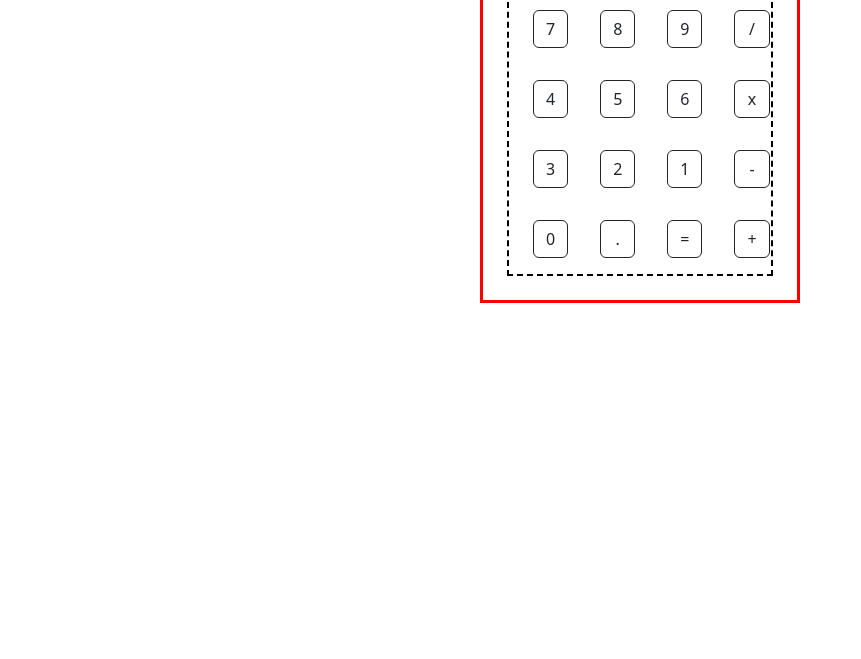
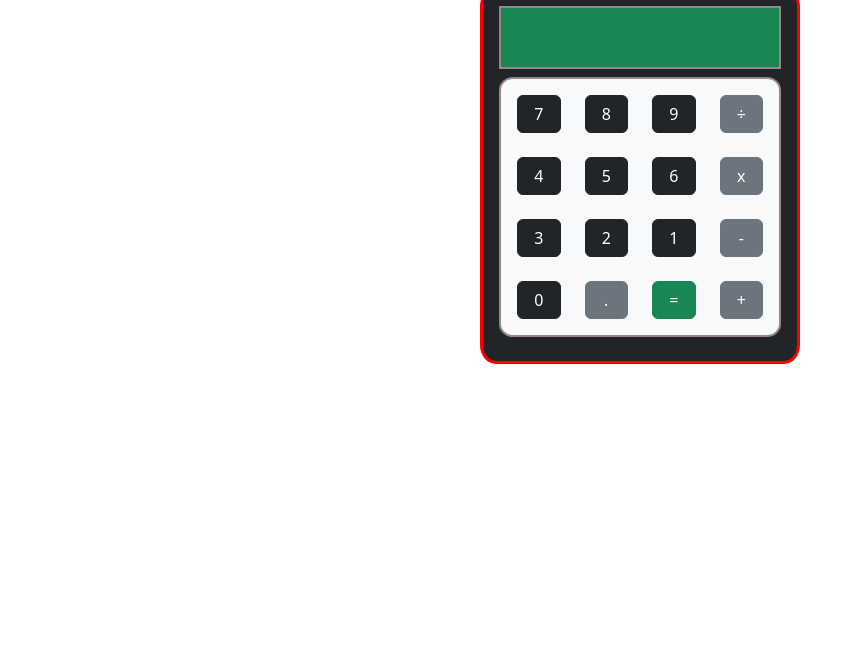
Before and after one commit to GabPSant/Calculadora-JS, a plain HTML site: page index.html in a window 1280 px wide. Shown: the part 141-800 px from the top of the page, without its empty margins (0-861 px from the left). Drawn offline with nearby package versions, Linux system fonts and the light colour scheme.

Commit message:
Ajustes no javascript e termino do design da cálculadora

```diff
--- a/index.css
+++ b/index.css
@@ -5,25 +5,41 @@
     box-sizing: inherit;
 }
 
+#titulo{
+    text-align: center;
+    margin-bottom: 5rem;
+}
+
 #calculadora{
     display: block;
-    gap: 1rem;
     padding: 1.5rem;
     border: 3px solid red;
+    border-radius: 5%;
     margin-left: auto;
     margin-right: auto;
     width: 20rem;
+    height: auto;
 }
 
 #painel{
-    border: 2px dashed green;
-    text-align: center;
+    display: flex;
+    border: 2px solid rgb(152, 135, 135);
+    height: 2.2em;
+    font-size: 1.8em;
+    text-wrap: wrap;
+    margin-bottom: 0.5rem;
 }
 
 #botoes{
     padding: 1rem 1.5rem 1rem 1.5rem;
-    border: 2px dashed black;
+    border: 2px solid rgb(152, 135, 135);
+    border-radius: 5%;
     display: grid;
     grid-template-columns: 0.3fr 0.3fr 0.3fr 0.3fr;
-    gap: 2rem;
+    gap: 1.5rem;
 }
+
+.simbolo{
+    font-size: medium;
+    font-weight: 600;
+}
--- a/index.html
+++ b/index.html
@@ -3,37 +3,36 @@
 <head>
     <meta charset="UTF-8">
     <meta name="viewport" content="width=device-width, initial-scale=1.0">
-    <link rel="script" href="index.js">
+    <!--a propiedade 'defer' serve para definir que o script só dever ser lido depois, não durante a compilação da página-->
+    <script src="index.js" defer></script>
     <link rel="stylesheet" href="index.css">
     <link href="https://cdn.jsdelivr.net/npm/bootstrap@5.3.2/dist/css/bootstrap.min.css" rel="stylesheet" integrity="sha384-T3c6CoIi6uLrA9TneNEoa7RxnatzjcDSCmG1MXxSR1GAsXEV/Dwwykc2MPK8M2HN" crossorigin="anonymous">
-    <title>Document</title>
+    <title>Calculadora</title>
 </head>
 <body>
     <main>
-        <h1>Calculadora</h1>
-        <section id="calculadora">
-            <h2 id="painel">Painel</h2>
-            <section id="botoes">
-                <button class="btn btn-outline-dark">7</button>
-                <button class="btn btn-outline-dark">8</button>
-                <button class="btn btn-outline-dark">9</button>
-                <button class="btn btn-outline-dark">/</button>
-                <button class="btn btn-outline-dark">4</button>
-                <button class="btn btn-outline-dark">5</button>
-                <button class="btn btn-outline-dark">6</button>
-                <button class="btn btn-outline-dark">x</button>
-                <button class="btn btn-outline-dark">3</button>
-                <button class="btn btn-outline-dark">2</button>
-                <button class="btn btn-outline-dark">1</button>
-                <button class="btn btn-outline-dark">-</button>
-                <button class="btn btn-outline-dark">0</button>
-                <button class="btn btn-outline-dark">.</button>
-                <button class="btn btn-outline-dark">=</button>
-                <button class="btn btn-outline-dark">+</button>
+        <h1 id="titulo">Calculadora</h1>
+        <section id="calculadora" class="p-3 mb-2 bg-dark text-white">
+            <h2 id="painel" class="p-3 mb-2 bg-success text-white"></h2>
+            <section id="botoes" class="p-3 mb-2 bg-light text-dark">
+                <button type="button" onclick=guardar(7) class="btn btn-dark simbolo">7</button>
+                <button type="button" onclick=guardar(8) class="btn btn-dark simblo">8</button>
+                <button type="button" onclick=guardar(9) class="btn btn-dark simbolo">9</button>
+                <button type="button" onclick=divisao() class="btn btn-secondary simbolo">÷</button>
+                <button type="button" onclick=guardar(4) class="btn btn-dark simbolo">4</button>
+                <button type="button" onclick=guardar(5) class="btn btn-dark simbolo">5</button>
+                <button type="button" onclick=guardar(6) class="btn btn-dark simbolo">6</button>
+                <button type="button" onclick=multiplicacao() class="btn btn-secondary simbolo">x</button>
+                <button type="button" onclick=guardar(3) class="btn btn-dark simbolo">3</button>
+                <button type="button" onclick=guardar(2) class="btn btn-dark simbolo">2</button>
+                <button type="button" onclick=guardar(1) class="btn btn-dark simbolo">1</button>
+                <button type="button" onclick=subtracao() class="btn btn-secondary simbolo">-</button>
+                <button type="button" onclick=guardar(0) class="btn btn-dark simbolo">0</button>
+                <button type="button" onclick=ponto() class="btn btn-secondary simbolo">.</button>
+                <button type="button" onclick=calculo() class="btn btn-success simbolo">=</button>
+                <button type="button" onclick=soma() class="btn btn-secondary simbolo">+</button>
             </section>
         </section>
     </main>
-
-    <script src="https://cdn.jsdelivr.net/npm/bootstrap@5.3.2/dist/js/bootstrap.bundle.min.js" integrity="sha384-C6RzsynM9kWDrMNeT87bh95OGNyZPhcTNXj1NW7RuBCsyN/o0jlpcV8Qyq46cDfL" crossorigin="anonymous"></script>
 </body>
 </html>
--- a/index.js
+++ b/index.js
@@ -0,0 +1,54 @@
+const mostrar = document.querySelector("#painel");
+const operacoes = []
+let conjunto_numeros = [];
+let resultado = 0;
+
+function guardar(valor){//Mostra o valor
+    mostrar.innerHTML += `${valor}`;
+}
+
+function ponto(){
+    mostrar.innerHTML += ".";
+}
+
+function calculo(){//Terminar a função de cálculo e ajustar as respostas de output para o usuário
+    let operacao = "(";
+    let it = 1; //Serve como iterador para passar pelos conjunto de números
+    if(conjunto_numeros.length == 0) Error("Não a nenhum valor a ser avaliado");
+    conjunto_numeros = conjunto_numeros.map(x => parseInt(x));
+    for(const simbolo of operacoes){
+
+    }
+}
+
+function soma(){
+    operacoes.push("+");
+    conjunto_numeros.push(mostrar.innerHTML);
+    mostrar.innerHTML = "";
+    console.log(conjunto_numeros);
+    console.log(operacoes);
+}
+
+function subtracao(){
+    operacoes.push("-");
+    conjunto_numeros.push(mostrar.innerHTML);
+    mostrar.innerHTML = "";
+    console.log(conjunto_numeros);
+    console.log(operacoes);
+}
+
+function multiplicacao(){
+    operacoes.push("*");
+    conjunto_numeros.push(mostrar.innerHTML);
+    mostrar.innerHTML = "";
+    console.log(conjunto_numeros);
+    console.log(operacoes);
+}
+
+function divisao(){
+    operacoes.push("/");
+    conjunto_numeros.push(mostrar.innerHTML);
+    mostrar.innerHTML = "";
+    console.log(conjunto_numeros);
+    console.log(operacoes);
+}
```
